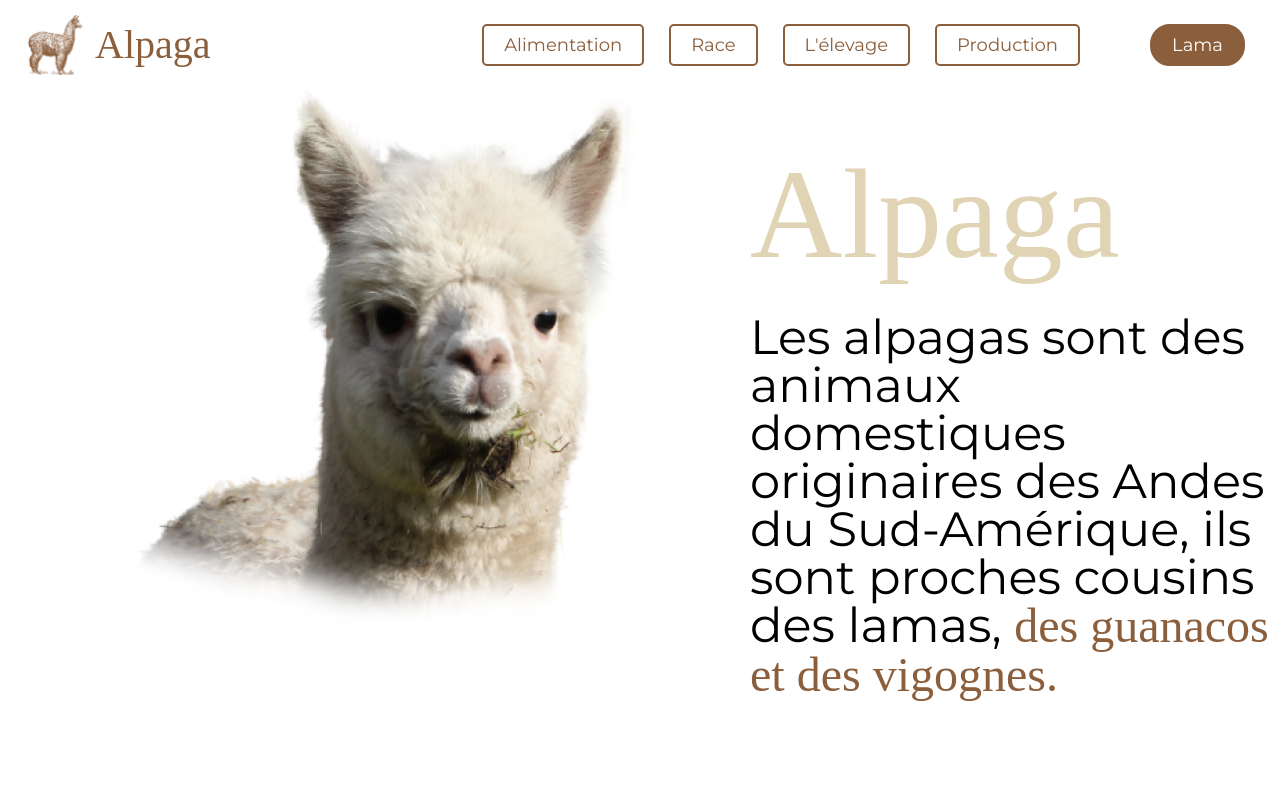
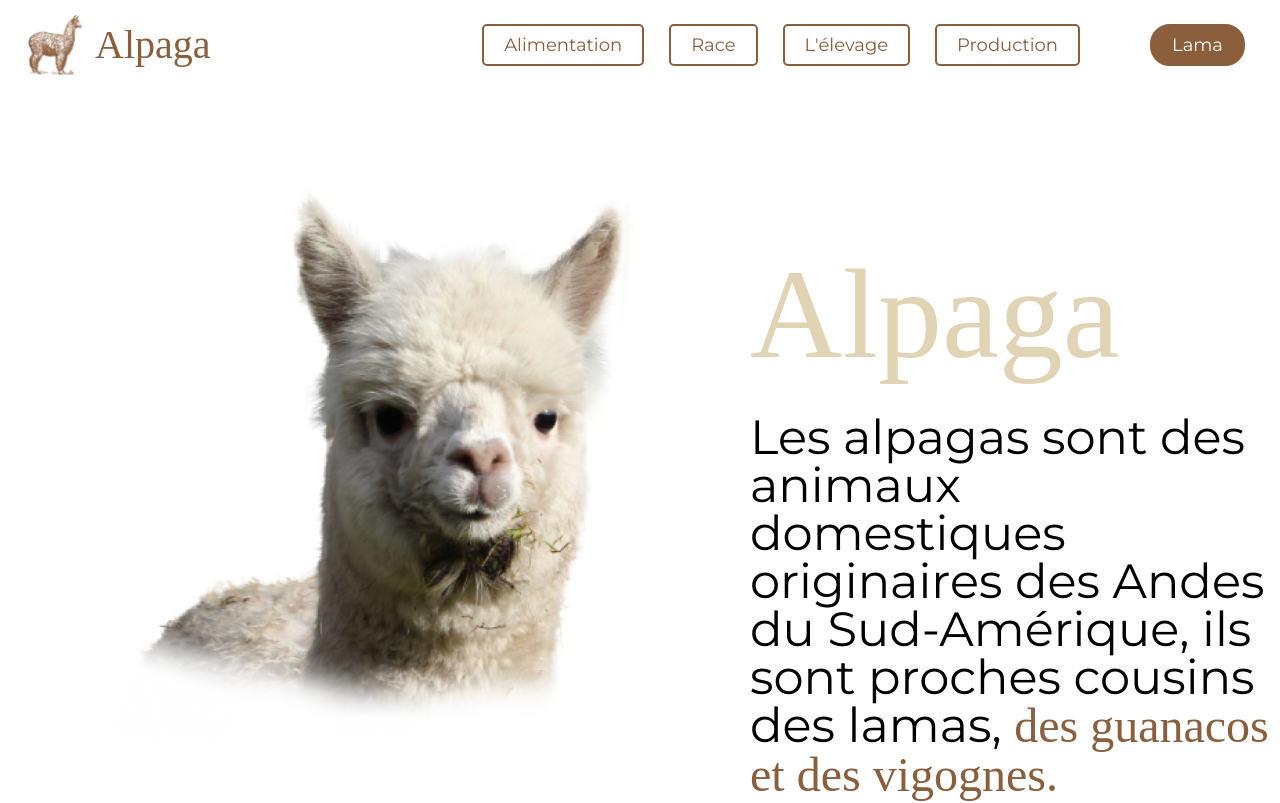
Before and after one commit to julien382/Alpaga, a React (Create React App) app: page / in a window 1280 px wide. Shown: the top 803 px of the page. Built offline with nearby package versions, Linux system fonts and the light colour scheme; a web font is replaced by a local one.

Commit message:
add css sticky header

```diff
--- a/src/components/Header/Header.css
+++ b/src/components/Header/Header.css
@@ -1,14 +1,19 @@
 .header{
+    margin-bottom: 150px;
+}
+
+.headerContainer{
     display: flex;
     justify-content: space-between;
     padding: 15px;
-    background-color: white;
+    background-color: #ffffff;
     position: fixed;
     top: 0;
     left: 0;
     width: 100%;
     z-index: 100;
     transition: transform 0.3s ease-out;
+
 }
 
 .hide {
--- a/src/components/Header/Header.jsx
+++ b/src/components/Header/Header.jsx
@@ -29,7 +29,8 @@ const Header = () => {
 
 
     return (
-        <header className={showHeader  ? "header" : "header hide"}>
+        <header className='header'>
+            <div className={showHeader  ? "headerContainer" : "headerContainer hide"}>
                 <Link to="/" className='logo'>
                     <img className='logoAlpaga' src={logoAlpaga} alt="logoAlpaga" />
                     <p className='logotexte font color2'>Alpaga</p>
@@ -44,6 +45,7 @@ const Header = () => {
                         <Link className='linkLama' to="lama">Lama</Link>
                     </nav>
                 </div>
+            </div>
         </header>
     )
 }
```
Lines whose indentation alone changed are shown as unchanged.
